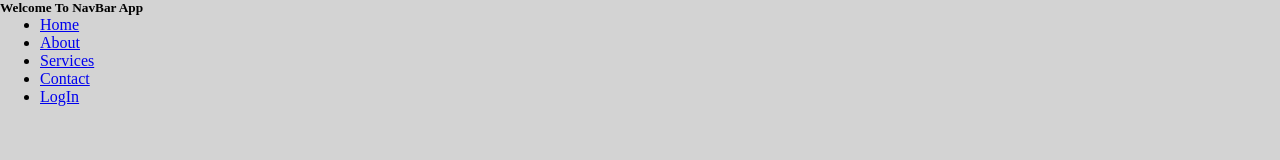
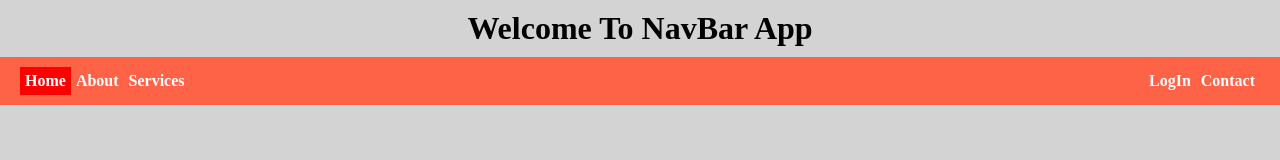
Before and after one commit to yugeshpalvai21/frontend_applications, a website: page NavBarStyling/index.html in a window 1280 px wide. Drawn offline with Linux system fonts and the light colour scheme.

Commit message:
implements styling for NavBarStyling

```diff
--- a/NavBarStyling/css/styles.css
+++ b/NavBarStyling/css/styles.css
@@ -5,3 +5,42 @@
 body {
     background-color: lightgrey;
 }
+
+h5 {
+    text-align: center;
+    padding: 10px;
+    font-weight: bold;
+    font-size: 2em;
+}
+
+ul {
+    list-style-type: none;
+    padding: 0;
+    background: tomato;
+    overflow: hidden;
+    padding: 10px 20px;
+}
+
+li {
+    float: left;
+}
+
+.right {
+    float: right;
+}
+
+li a {
+    text-decoration: none;
+    display: inline-block;
+    padding: 5px;
+    color: white;
+    font-weight: bold;;
+}
+
+li a:hover {
+    background-color: red;
+}
+
+.active {
+    background-color:red;
+}
--- a/NavBarStyling/index.html
+++ b/NavBarStyling/index.html
@@ -10,11 +10,11 @@
 <body>
     <h5>Welcome To NavBar App</h5>
     <ul>
-        <li><a href="#">Home</a></li>
+        <li><a href="#" class="active">Home</a></li>
         <li><a href="#">About</a></li>
         <li><a href="#">Services</a></li>
-        <li><a href="#">Contact</a></li>
-        <li><a href="#">LogIn</a></li>
+        <li class="right"><a href="#">Contact</a></li>
+        <li class="right"><a href="#">LogIn</a></li>
     </ul>
 </body>
 </html>
```
